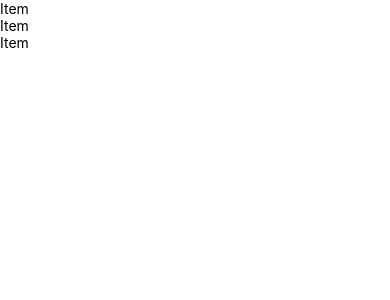
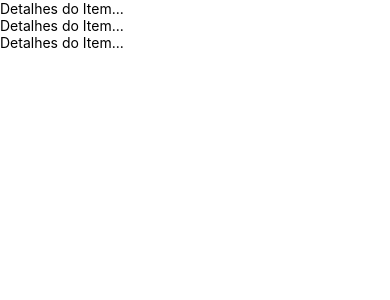
Before and after one commit to jeancabral/React-Native-Axios-Exemplo, a React Native app in the folder AxiosExemplo/: screen / in a window 390 px wide. Shown: the top 300 px of the page. Built offline with nearby package versions, Linux system fonts and the light colour scheme.

Commit message:
Criando o componente Itens

```diff
--- a/AxiosExemplo/App.js
+++ b/AxiosExemplo/App.js
@@ -1,31 +1,11 @@
-import React, { Component } from 'react';
-import {View} from 'react-native';
-import ListaItens from './src/components/ListaItens';
+import React, { Component } from "react";
+import { View } from "react-native";
+import ListaItens from "./src/components/ListaItens";
 
 export default class App extends Component {
-
-  constructor(props) {
-    super(props);
-    console.debug("Construindo a aplicação");
-  }
-
-  componentWillMount(){
-    console.debug("Fazendo alguma coisa antes de renderizar");
-  }
-
-  componentDidMount(){
-    console.debug("Fazendo alguma coisa DEPOIS de renderizar");
-  }
-
-
-
   render() {
-    const exemplo = "Exemplo para aparecer no Console";
-    console.debug(exemplo);
     return (
       <View>
-        <ListaItens />
-        <ListaItens />
         <ListaItens />
       </View>
     );
--- /dev/null
+++ b/AxiosExemplo/src/components/Itens.js
@@ -0,0 +1,10 @@
+import React, { Component } from "react";
+import { Text } from "react-native";
+
+export default class Itens extends Component {
+  render() {
+    return (
+        <Text>Detalhes do Item...</Text>
+    );
+  }
+}
--- a/AxiosExemplo/src/components/ListaItens.js
+++ b/AxiosExemplo/src/components/ListaItens.js
@@ -1,12 +1,15 @@
-import React, { Component } from 'react';
-import {
-  Text
-} from 'react-native';
+import React, { Component } from "react";
+import { View } from "react-native";
+import Itens from "./Itens";
 
 export default class ListaItens extends Component {
   render() {
     return (
-      <Text>Item</Text>
+      <View>
+        <Itens />
+        <Itens />
+        <Itens />
+      </View>
     );
   }
 }
```
